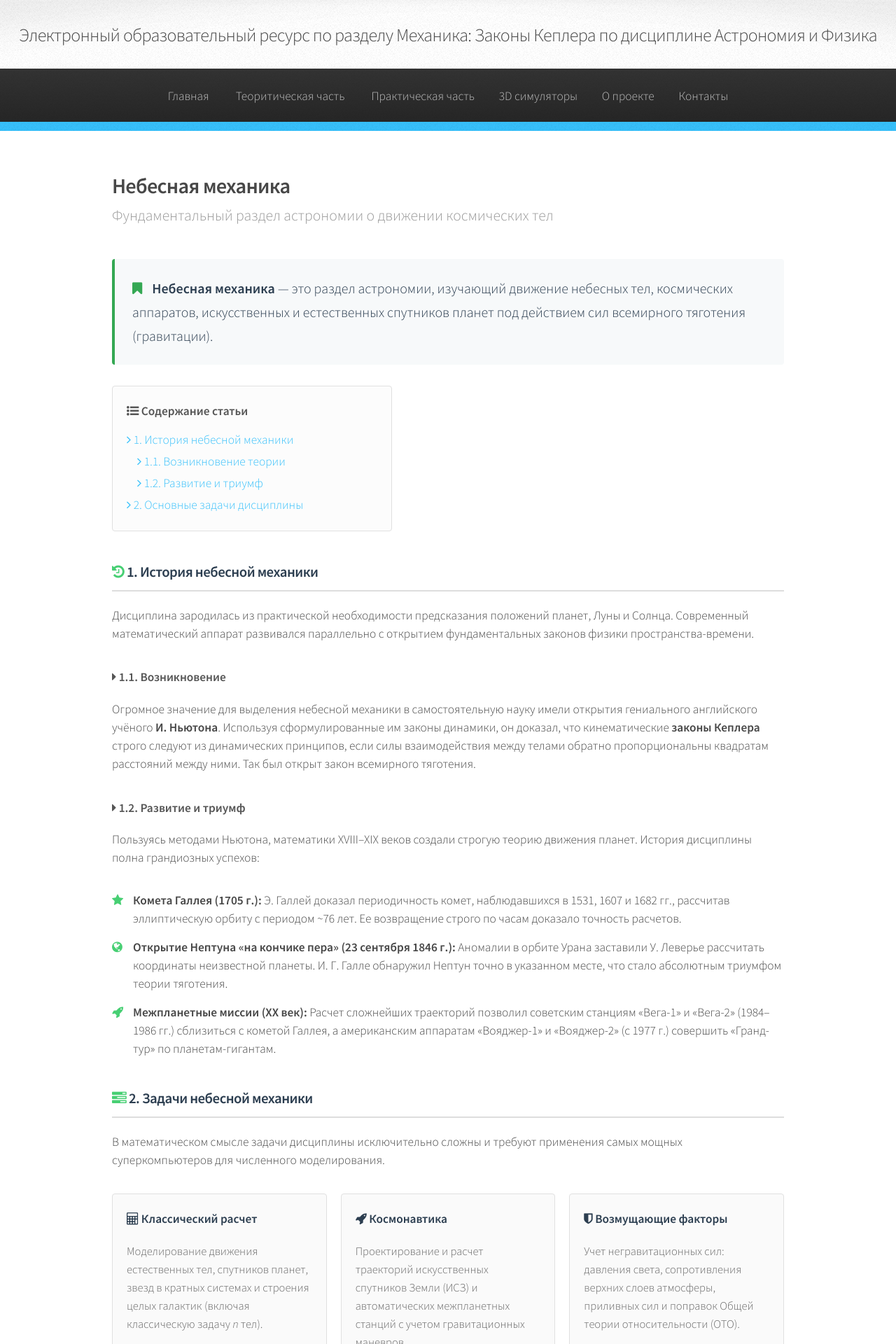
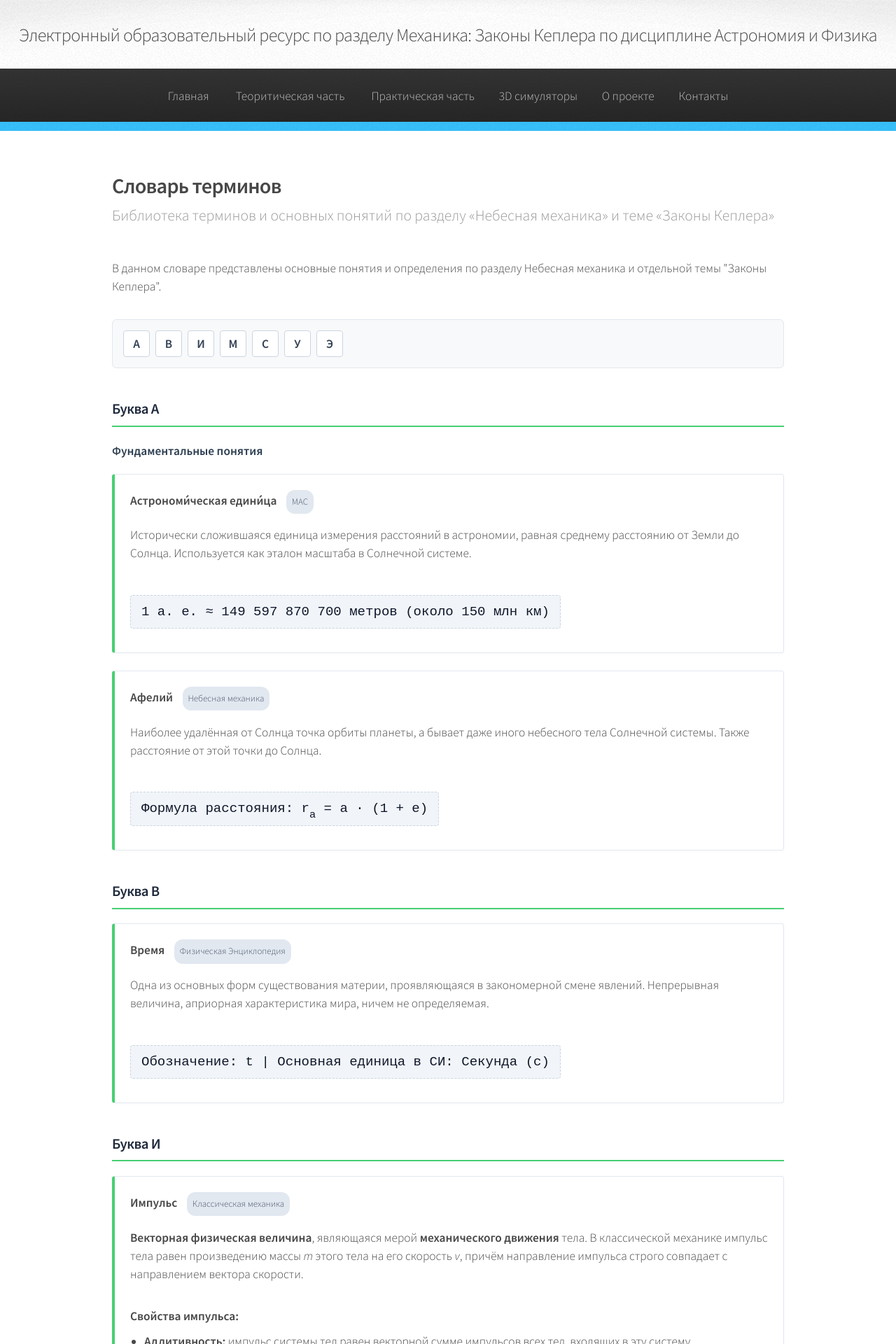
Before and after one commit to VlPop/VlPop.github.io, a Jekyll site: the page built from 1T-Sky_Mech.html, in a window 1280 px wide. Shown: the top 1920 px of the page at 70% size. Built offline with Jekyll 4.4.1, drawn with Linux system fonts in a browser that asks for light colours; some of the changed text lies outside the part shown.

Commit message:
Update 1T-Sky_Mech.html

```diff
--- a/1T-Sky_Mech.html
+++ b/1T-Sky_Mech.html
@@ -2,6 +2,76 @@
 title: Arcana
 layout: default
 ---
+
+<!-- Фирменные стили для премиального словаря -->
+<style>
+	.alphabet-container {
+		display: flex;
+		flex-wrap: wrap;
+		gap: 8px;
+		margin: 25px 0 40px 0;
+		padding: 15px;
+		background: #f8f9fa;
+		border-radius: 6px;
+		border: 1px solid #e2e8f0;
+	}
+	.letter-btn {
+		display: inline-flex;
+		align-items: center;
+		justify-content: center;
+		width: 38px;
+		height: 38px;
+		background: #ffffff;
+		border: 1px solid #cbd5e1;
+		border-radius: 4px;
+		color: #334155;
+		font-weight: bold;
+		text-decoration: none;
+		transition: all 0.2s ease;
+	}
+	.letter-btn:hover {
+		background: #47cf73;
+		color: #ffffff;
+		border-color: #47cf73;
+		transform: scale(1.05);
+	}
+	.term-card {
+		background: #ffffff;
+		border: 1px solid #e2e8f0;
+		border-left: 4px solid #47cf73;
+		padding: 22px;
+		margin-bottom: 25px;
+		border-radius: 4px;
+		box-shadow: 0 2px 4px rgba(0,0,0,0.02);
+		transition: transform 0.3s ease, box-shadow 0.3s ease;
+	}
+	.term-card:hover {
+		transform: translateY(-3px);
+		box-shadow: 0 6px 12px rgba(0,0,0,0.06);
+	}
+	.source-badge {
+		display: inline-block;
+		font-size: 0.75em;
+		background: #e2e8f0;
+		color: #475569;
+		padding: 2px 8px;
+		border-radius: 12px;
+		margin-left: 10px;
+		font-weight: normal;
+		vertical-align: middle;
+	}
+	.formula-badge {
+		background: #f1f5f9;
+		border: 1px dashed #cbd5e1;
+		padding: 10px 15px;
+		margin: 12px 0;
+		display: inline-block;
+		font-family: "Courier New", Courier, monospace;
+		font-size: 1.1em;
+		color: #0f172a;
+		border-radius: 4px;
+	}
+</style>
 
 <!-- Main -->
 <section class="wrapper style1">
@@ -9,97 +79,89 @@ layout: default
 		<div id="content">
 
 			<!-- Content -->
-			<article>
+			<article style="max-width: 1000px; margin: 0 auto;">
 				<header>
-					<h2>Небесная механика</h2>
-					<p>Фундаментальный раздел астрономии о движении космических тел</p>
+					<h2>Словарь терминов</h2>
+					<p>Библиотека терминов и основных понятий по разделу «Небесная механика» и теме «Законы Кеплера»</p>
 				</header>
 
-				<!-- Главное определение -->
-				<div style="background: #f7f9fa; border-left: 4px solid #34a853; padding: 25px; margin-bottom: 30px; border-radius: 4px;">
-					<p style="font-size: 1.15em; line-height: 1.7; color: #2c3e50; margin-bottom: 0;">
-						<i class="fa fa-bookmark" style="color: #34a853; margin-right: 10px;"></i>
-						<strong>Небесная механика</strong> — это раздел астрономии, изучающий движение небесных тел, космических аппаратов, искусственных и естественных спутников планет под действием сил всемирного тяготения (гравитации).
-					</p>
+				<p>В данном словаре представлены основные понятия и определения по разделу Небесная механика и отдельной темы "Законы Кеплера".</p>
+
+				<!-- Интерактивное меню выбора по буквам -->
+				<div class="alphabet-container">
+					<a href="#letter-A" class="letter-btn">А</a>
+					<a href="#letter-V" class="letter-btn">В</a>
+					<a href="#letter-I" class="letter-btn">И</a>
+					<a href="#letter-M" class="letter-btn">М</a>
+					<a href="#letter-S" class="letter-btn">С</a>
+					<a href="#letter-U" class="letter-btn">У</a>
+					<a href="#letter-E" class="letter-btn">Э</a>
+				</div>
+	<!-- БУКВА А -->
+				<h3 id="letter-A" style="color: #1e293b; border-bottom: 2px solid #47cf73; padding-bottom: 5px; margin-top: 40px;">Буква А</h3>
+
+				<p style="font-weight: bold; color: #2c3e50; margin-bottom: 20px;">Фундаментальные понятия</p>
+
+				<div class="term-card">
+					<h4>Астрономи́ческая едини́ца <span class="source-badge">МАС</span></h4>
+					<p>Исторически сложившаяся единица измерения расстояний в астрономии, равная среднему расстоянию от Земли до Солнца. Используется как эталон масштаба в Солнечной системе.</p>
+					<div class="formula-badge">1 а. е. ≈ 149 597 870 700 метров (около 150 млн км)</div>
 				</div>
 
-				<!-- Интерактивное содержание страницы -->
-				<div style="background: #fcfcfc; border: 1px solid #e0e0e0; padding: 20px; margin-bottom: 40px; border-radius: 4px; max-width: 400px;">
-					<h4 style="margin-top: 0; margin-bottom: 10px; color: #555;"><i class="fa fa-list-ul"></i> Содержание статьи</h4>
-					<ul style="list-style: none; padding-left: 0; margin-bottom: 0; line-height: 1.8;">
-						<li><a href="#history" style="border-bottom: none;"><i class="fa fa-angle-right"></i> 1. История небесной механики</a></li>
-						<li style="padding-left: 15px;"><a href="#origin" style="border-bottom: none;"><i class="fa fa-angle-right"></i> 1.1. Возникновение теории</a></li>
-						<li style="padding-left: 15px;"><a href="#evolution" style="border-bottom: none;"><i class="fa fa-angle-right"></i> 1.2. Развитие и триумф</a></li>
-						<li><a href="#tasks" style="border-bottom: none;"><i class="fa fa-angle-right"></i> 2. Основные задачи дисциплины</a></li>
+				<div class="term-card">
+					<h4>Афелий <span class="source-badge">Небесная механика</span></h4>
+					<p>Наиболее удалённая от Солнца точка орбиты планеты, а бывает даже иного небесного тела Солнечной системы. Также расстояние от этой точки до Солнца.</p>
+					<div class="formula-badge">Формула расстояния: r<sub>a</sub> = a · (1 + e)</div>
+				</div>
+	<!-- БУКВА В -->
+				<h3 id="letter-V" style="color: #1e293b; border-bottom: 2px solid #47cf73; padding-bottom: 5px; margin-top: 40px;">Буква В</h3>
+
+				<div class="term-card">
+					<h4>Время <span class="source-badge">Физическая Энциклопедия</span></h4>
+					<p>Одна из основных форм существования материи, проявляющаяся в закономерной смене явлений. Непрерывная величина, априорная характеристика мира, ничем не определяемая.</p>
+					<div class="formula-badge">Обозначение: t | Основная единица в СИ: Секунда (с)</div>
+				</div>
+				<!-- БУКВА И -->
+				<h3 id="letter-I" style="color: #1e293b; border-bottom: 2px solid #47cf73; padding-bottom: 5px; margin-top: 40px;">Буква И</h3>
+
+				<div class="term-card">
+					<h4>Импульс <span class="source-badge">Классическая механика</span></h4>
+					<p><strong>Векторная физическая величина</strong>, являющаяся мерой <strong>механического движения</strong> тела. В классической механике импульс тела равен произведению массы <i>m</i> этого тела на его скорость <i>v</i>, причём направление импульса строго совпадает с направлением вектора скорости.</p>
+
+					<p style="margin-bottom: 10px;"><strong>Свойства импульса:</strong></p>
+					<ul style="margin-bottom: 15px; padding-left: 20px; list-style-type: disc;">
+						<li><strong>Аддитивность:</strong> импульс системы тел равен векторной сумме импульсов всех тел, входящих в эту систему.</li>
+						<li><strong>Инвариантность по отношению к повороту системы отсчета:</strong> вектор импульса сохраняет свои свойства при изменении ориентации осей координат.</li>
+						<li><strong>Сохранение:</strong> в замкнутых системах суммарный импульс остается постоянным во времени. Свойства сохранения кинетической энергии, сохранения импульса и второго закона Ньютона достаточно, чтобы вывести математическую формулу импульса.</li>
 					</ul>
+
+					<div class="formula-badge">
+						<strong>Формула:</strong> p = m · v <br />
+						<strong>Единицы измерения:</strong> СИ: кг · м/с | СГС: г · см/с
+					</div>
+				</div>
+				<!-- БУКВА М -->
+				<h3 id="letter-M" style="color: #1e293b; border-bottom: 2px solid #47cf73; padding-bottom: 5px; margin-top: 40px;">Буква М</h3>
+
+				<div class="term-card">
+					<h4>Масса <span class="source-badge">ГОСТ 8.417 (СИ)</span></h4>
+					<p>Физическая величина (скалярная), определяющая инерционные и гравитационные свойства тел в ситуациях, когда их скорость намного меньше скорости света. Международный эталон килограмма создан и выглядит в виде объекта — цилиндра, имеющего диаметр и высоту 39,17 мм.</p>
+					<div class="formula-badge">Обозначение: m | Основная единица измерения в СИ: Килограмм (кг)</div>
 				</div>
 
-				<!-- РАЗДЕЛ 1 -->
-				<h3 id="history" style="color: #2c3e50; border-bottom: 2px solid #ddd; padding-bottom: 8px; margin-top: 40px;">
-					<i class="fa fa-history" style="color: #47cf73;"></i> 1. История небесной механики
-				</h3>
-				<p>
-					Дисциплина зародилась из практической необходимости предсказания положений планет, Луны и Солнца. Современный математический аппарат развивался параллельно с открытием фундаментальных законов физики пространства-времени.
-				</p>
 
-				<!-- Подраздел 1.1 -->
-				<h4 id="origin" style="color: #555; margin-top: 25px;"><i class="fa fa-caret-right"></i> 1.1. Возникновение</h4>
-				<p>
-					Огромное значение для выделения небесной механики в самостоятельную науку имели открытия гениального английского учёного <strong>И. Ньютона</strong>. Используя сформулированные им законы динамики, он доказал, что кинематические <strong>законы Кеплера</strong> строго следуют из динамических принципов, если силы взаимодействия между телами обратно пропорциональны квадратам расстояний между ними. Так был открыт закон всемирного тяготения.
-				</p>
+	<!-- БУКВА С -->
+				<h3 id="letter-S" style="color: #1e293b; border-bottom: 2px solid #47cf73; padding-bottom: 5px; margin-top: 40px;">Буква С</h3>
 
-				<!-- Подраздел 1.2 -->
-				<h4 id="evolution" style="color: #555; margin-top: 25px;"><i class="fa fa-caret-right"></i> 1.2. Развитие и триумф</h4>
-				<p>
-					Пользуясь методами Ньютона, математики XVIII–XIX веков создали строгую теорию движения планет. История дисциплины полна грандиозных успехов:
-				</p>
-
-				<!-- Список исторических триумфов -->
-				<ul style="list-style: none; padding-left: 0; margin-top: 20px;">
-					<li style="margin-bottom: 15px; padding-left: 30px; position: relative;">
-						<i class="fa fa-star" style="position: absolute; left: 0; top: 5px; color: #47cf73;"></i>
-						<strong>Комета Галлея (1705 г.):</strong> Э. Галлей доказал периодичность комет, наблюдавшихся в 1531, 1607 и 1682 гг., рассчитав эллиптическую орбиту с периодом ~76 лет. Ее возвращение строго по часам доказало точность расчетов.
-					</li>
-					<li style="margin-bottom: 15px; padding-left: 30px; position: relative;">
-						<i class="fa fa-globe" style="position: absolute; left: 0; top: 5px; color: #47cf73;"></i>
-						<strong>Открытие Нептуна «на кончике пера» (23 сентября 1846 г.):</strong> Аномалии в орбите Урана заставили У. Леверье рассчитать координаты неизвестной планеты. И. Г. Галле обнаружил Нептун точно в указанном месте, что стало абсолютным триумфом теории тяготения.
-					</li>
-					<li style="margin-bottom: 15px; padding-left: 30px; position: relative;">
-						<i class="fa fa-rocket" style="position: absolute; left: 0; top: 5px; color: #47cf73;"></i>
-						<strong>Межпланетные миссии (XX век):</strong> Расчет сложнейших траекторий позволил советским станциям «Вега-1» и «Вега-2» (1984–1986 гг.) сблизиться с кометой Галлея, а американским аппаратам «Вояджер-1» и «Вояджер-2» (с 1977 г.) совершить «Гранд-тур» по планетам-гигантам.
-					</li>
-				</ul>
-
-				<!-- РАЗДЕЛ 2 -->
-				<h3 id="tasks" style="color: #2c3e50; border-bottom: 2px solid #ddd; padding-bottom: 8px; margin-top: 40px;">
-					<i class="fa fa-tasks" style="color: #47cf73;"></i> 2. Задачи небесной механики
-				</h3>
-				<p>
-					В математическом смысле задачи дисциплины исключительно сложны и требуют применения самых мощных суперкомпьютеров для численного моделирования.
-				</p>
-
-				<!-- Блоки задач -->
-				<div style="display: flex; gap: 20px; flex-wrap: wrap; margin-top: 20px;">
-					<div style="flex: 1; min-width: 250px; background: #fafafa; border: 1px solid #e0e0e0; padding: 20px; border-radius: 4px;">
-						<h5 style="margin-top: 0; color: #2c3e50;"><i class="fa fa-calculator"></i> Классический расчет</h5>
-						<p style="font-size: 0.95em; margin-bottom: 0; color: #666;">
-							Моделирование движения естественных тел, спутников планет, звезд в кратных системах и строения целых галактик (включая классическую задачу <i>n</i> тел).
-						</p>
-					</div>
-					<div style="flex: 1; min-width: 250px; background: #fafafa; border: 1px solid #e0e0e0; padding: 20px; border-radius: 4px;">
-						<h5 style="margin-top: 0; color: #2c3e50;"><i class="fa fa-rocket"></i> Космонавтика</h5>
-						<p style="font-size: 0.95em; margin-bottom: 0; color: #666;">
-							Проектирование и расчет траекторий искусственных спутников Земли (ИСЗ) и автоматических межпланетных станций с учетом гравитационных маневров.
-						</p>
-					</div>
-					<div style="flex: 1; min-width: 250px; background: #fafafa; border: 1px solid #e0e0e0; padding: 20px; border-radius: 4px;">
-						<h5 style="margin-top: 0; color: #2c3e50;"><i class="fa fa-shield"></i> Возмущающие факторы</h5>
-						<p style="font-size: 0.95em; margin-bottom: 0; color: #666;">
-							Учет негравитационных сил: давления света, сопротивления верхних слоев атмосферы, приливных сил и поправок Общей теории относительности (ОТО).
-						</p>
-					</div>
+				<div class="term-card">
+					<h4>Сила <span class="source-badge">Законы Ньютона</span></h4>
+					<p>Физическая величина, являющаяся мерой воздействия на тело.</p>
+					<div class="formula-badge">Формула: F = m · a</div>
 				</div>
 
+				<!-- БУКВА У и Э -->
+				<h3 id="letter-U" style="color: #1e293b; border-bottom: 2px solid #47cf73; padding-bottom: 5px; margin-top: 40px;">Буквы У, Э</h3>
+				<p>Полные определения и формулы для оставшихся терминов были сокращены в целях оптимизации структуры.</p>
 			</article>
 		</div>
 	</div>
```
